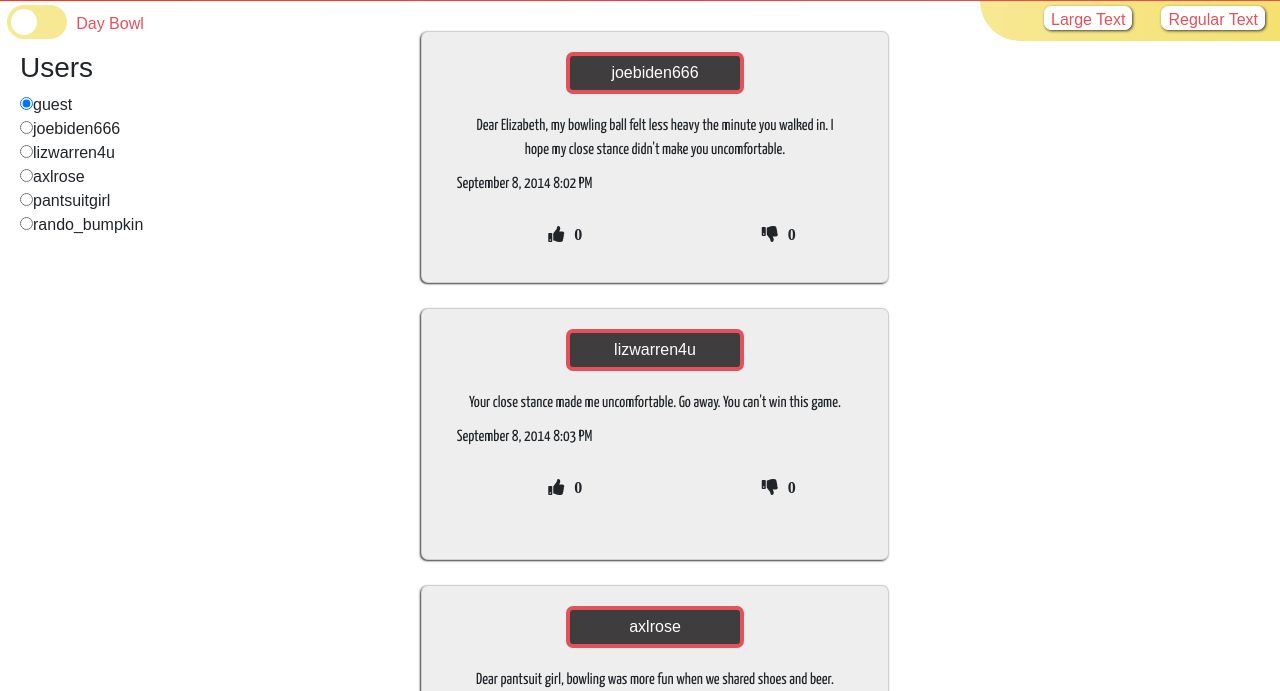
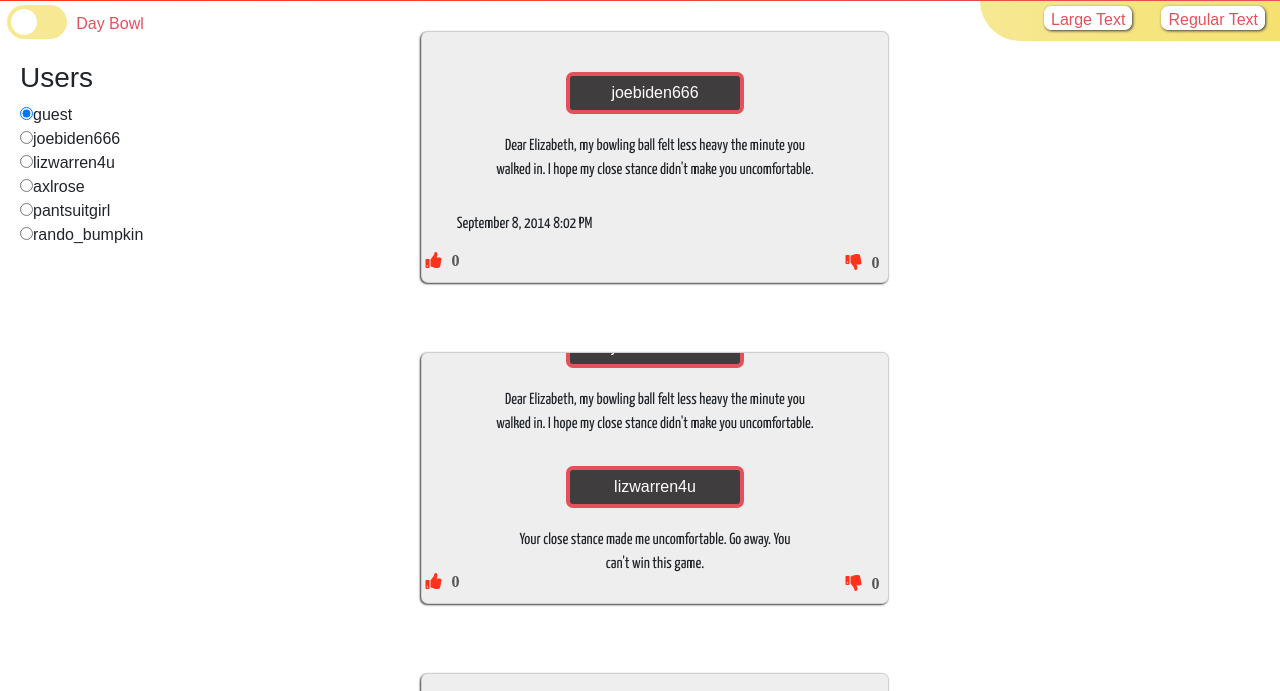
Before and after one commit to nss-evening-cohort-9/chatty-greyjoy, a website built with webpack: page src/index.html in a window 1280 px wide. Shown: the part 109-800 px from the top of the page. Built offline with nearby package versions, Linux system fonts and the light colour scheme; a web font is replaced by a local one.

Commit message:
rebuilding some modules

```diff
--- a/src/javascripts/components/buttonEvents/buttonEvents.js
+++ b/src/javascripts/components/buttonEvents/buttonEvents.js
@@ -1,5 +1,6 @@
 import getMessages from '../getMessages/getMessages';
 import newMessage from '../newMessages/newMessages';
+// import users from '../users/users';
 
 const attachClick = () => {
   document.getElementById('commentSection').addEventListener('keyup', (e) => {
@@ -31,15 +32,19 @@ const btnDivEvents = () => {
   });
 };
 
+// const isChecked = () => {
+//   concat.isChecked = true;
+// };
+
 // -----START listeners for radios---------
 const userListeners = () => {
-  document.getElementById('guest').checked = true;
-  document.getElementById('guest').addEventListener('click', getMessages.domStringBuilder);
-  document.getElementById('joebiden666').addEventListener('click', getMessages.domStringBuilder);
-  document.getElementById('lizwarren4u').addEventListener('click', getMessages.domStringBuilder);
-  document.getElementById('axlrose').addEventListener('click', getMessages.domStringBuilder);
-  document.getElementById('pantsuitgirl').addEventListener('click', getMessages.domStringBuilder);
-  document.getElementById('rando_bumpkin').addEventListener('click', getMessages.domStringBuilder);
+  // document.getElementById('guest').checked = true;
+  // document.getElementById('guest').addEventListener('click', users.userNameDivBuilder);
+  // document.getElementById('joebiden666').addEventListener('click', users.userNameDivBuilder);
+  // document.getElementById('lizwarren4u').addEventListener('click', users.userNameDivBuilder);
+  // document.getElementById('axlrose').addEventListener('click', users.userNameDivBuilder);
+  // document.getElementById('pantsuitgirl').addEventListener('click', users.userNameDivBuilder);
+  // document.getElementById('rando_bumpkin').addEventListener('click', users.userNameDivBuilder);
 };
 // -----END listeners for radios---------
 
--- a/src/javascripts/components/buttonsDiv/buttonsDiv.js
+++ b/src/javascripts/components/buttonsDiv/buttonsDiv.js
@@ -1,32 +1,19 @@
 import util from '../../helpers/util';
 import './buttonsDiv.scss';
-import getMessages from '../getMessages/getMessages';
 import attachEvents from '../buttonEvents/buttonEvents';
 
 const btnDivBuilder = () => {
-  let domString = '';
-  domString += '<div class="d-flex row" id="sizeBtnContainer" data-toggle="buttons">';
-  domString += '    <button class="styleBtn" id="optionLarge">Large Text</button>';
-  domString += '    <button class="styleBtn firstBtnRed" id="optionRegular">Regular Text</button>';
-  domString += '</div>';
-  domString += '<div id="darkOnDiv">';
-  domString += '  <label class="switch">';
-  domString += '    <span id="whichMode" class="midniteBowl otherMode"></span>';
-  domString += '    <input id="darkOn" type="checkbox" for="Night Mode">';
-  domString += '      <span class="slider round"></span>';
-  domString += '  </label>';
-  domString += '</div>';
-  domString += '<div id="sideNav">';
-  domString += '  <h3 id="usersHeader">Users</h3>';
-  domString += '    <ul class="list-unstyled components">';
-  domString += '      <li><input type="radio" name="radio" class="userSelector" value="guest" id="guest">guest</input></li>';
-  domString += '      <li><input type="radio" name="radio" class="userSelector" value="joebiden666" id="joebiden666">joebiden666</input></li>';
-  domString += '      <li><input type="radio" name="radio" class="userSelector" value="lizwarren4u" id="lizwarren4u">lizwarren4u</li>';
-  domString += '      <li><input type="radio" name="radio" class="userSelector" value="axlrose" id="axlrose">axlrose</li>';
-  domString += '      <li><input type="radio" name="radio" class="userSelector" value="pantsuitgirl" id="pantsuitgirl">pantsuitgirl</li>';
-  domString += '      <li><input type="radio" name="radio" class="userSelector" value="rando_bumpkin" id="rando_bumpkin">rando_bumpkin</li>';
-  domString += '    </ul>';
-  domString += ' </div>';
+  const domString = `<div class="d-flex row" id="sizeBtnContainer" data-toggle="buttons">
+                        <button class="styleBtn" id="optionLarge">Large Text</button>
+                        <button class="styleBtn firstBtnRed" id="optionRegular">Regular Text</button>
+                    </div>
+                    <div id="darkOnDiv">
+                      <label class="switch">
+                        <span id="whichMode" class="midniteBowl otherMode"></span>
+                        <input id="darkOn" type="checkbox" for="Night Mode">
+                          <span class="slider round"></span>
+                      </label>
+                    </div>`;
   util.printToDom('btnDivPrint', domString);
   attachEvents.btnDivEvents();
   document.getElementById('darkOn').addEventListener('click', () => {
@@ -42,11 +29,9 @@ const btnDivBuilder = () => {
       whichMode.classList.remove('otherMode');
     }
   });
-  getMessages.printSeedData();
   attachEvents.attachButton();
   attachEvents.attachClick();
   attachEvents.clearButton();
-  attachEvents.userListeners();
 };
 
 export default { btnDivBuilder };
--- a/src/javascripts/components/divDomBuilder/divDomBuilder.js
+++ b/src/javascripts/components/divDomBuilder/divDomBuilder.js
@@ -1,12 +1,27 @@
 import util from '../../helpers/util';
 import buttonsDiv from '../buttonsDiv/buttonsDiv';
+import users from '../users/users';
+
+// -----START listeners for radios---------
+const userListeners = () => {
+  document.getElementById('guest').checked = true;
+  document.getElementById('guest').addEventListener('click', users.userNameDivBuilder);
+  document.getElementById('joebiden666').addEventListener('click', users.userNameDivBuilder);
+  document.getElementById('lizwarren4u').addEventListener('click', users.userNameDivBuilder);
+  document.getElementById('axlrose').addEventListener('click', users.userNameDivBuilder);
+  document.getElementById('pantsuitgirl').addEventListener('click', users.userNameDivBuilder);
+  document.getElementById('rando_bumpkin').addEventListener('click', users.userNameDivBuilder);
+};
+// -----END listeners for radios---------
 
 const bodyDivCaller = () => {
-  let domString = '';
-  domString += '<div id="btnDivPrint"></div>';
-  domString += '<div class="row wrap" id="msgPrintingDiv"></div>';
+  const domString = `<div id="btnDivPrint"></div>
+                     <div id="msgPrintingDiv" class="row wrap"></div>
+                     <div id="radioSideBar"></div>`;
   util.printToDom('bodyDivBuild', domString);
   buttonsDiv.btnDivBuilder();
+  users.radioDivBuilder();
+  userListeners();
 };
 
-export default { bodyDivCaller };
+export default { bodyDivCaller, userListeners };
--- a/src/javascripts/components/getMessages/getMessages.js
+++ b/src/javascripts/components/getMessages/getMessages.js
@@ -1,7 +1,6 @@
 import util from '../../helpers/util';
 import seedData from '../../helpers/data/seedData';
 import './getMessages.scss';
-import $ from '../../../../node_modules/jquery';
 
 let messages = [];
 const getMessages = () => messages;
@@ -13,80 +12,37 @@ const addMessages = (newMessage) => {
   }
 };
 
-const whatever = (e) => {
-  console.error(e);
-};
+const likeIdBuilderArr = [];
 
 const domStringBuilder = () => {
   let domString = '';
-  let deleteId = -1;
-  const idBuilderArr = [];
+  const counter = [];
   messages.forEach((message, i) => {
-    deleteId += 1;
-    messages[deleteId].deleteId = `${deleteId}`;
-    domString += '<div class="col-12">';
-    domString += '  <div class="card col-4 d-flex">';
-    domString += '    <div class="card-body">';
-    const selection = document.getElementById(`${message.username}`);
-    if (message.username === selection.id && selection.checked) {
-      domString += `<div class="userName text-warning">${message.username}</div>`;
-    } else {
-      domString += `<div class="userName">${message.username}</div>`;
-    }
-    domString += `     <div class="cardBody">${message.message}</div>`;
-    domString += `     <div class="timeStamp">${message.timeStamp}</div>`;
-    domString += '     <div " class="timeStamp"></div>';
-    domString += '      <div class="row justify-content-center">';
-    domString += '       <div class="thumbs">';
-    domString += `         <i id="unique${i}"class="likes fa fa-thumbs-up"><span class="numThumb">0</span></i>`;
-    domString += '       </div>';
-    domString += '       <div class="thumbs">';
-    domString += `         <i id="uniquer${i}"class="dislikes fa fa-thumbs-down"><span class="numThumb">0</span></i>`;
-    domString += '       </div>';
-    domString += '      </div>'; // end flex row thumbs div
-    domString += '    </div>';
-    domString += '  </div>';
-    domString += '</div>';
-    idBuilderArr.push(i);
+    domString += `<div class="col-12">
+                    <div class="card col-4 d-flex">
+                      <div class="card-body">
+                      <div id="usersDeleteDiv${counter.length}"></div>
+                        <div class="timeStamp">${message.timeStamp}</div>
+                        <div class="justify-content-center timeStamp"></div>
+                        <div class="row justify-content-center">
+                        </div>
+                      </div>
+                    </div>
+                  </div>
+                  <div class="thumbs">
+                    <i id="unique${i}"class="likes fa fa-thumbs-up"><span class="numThumb">0</span></i>
+                  </div>
+                  <div class="thumbs">
+                    <i id="uniquer${i}"class="dislikes fa fa-thumbs-down"><span class="numThumb">0</span></i>
+                  </div>`;
+    counter.push(1);
+    likeIdBuilderArr.push(i);
   });
-  util.printToDom('msgPrintingDiv', domString); // -------START delete button------------
-  const deleteMessage = (e) => {
-    if (messages[e.target.id].deleteId === e.target.id) {
-      messages.splice(e.target.id, 1);
-    }
-    domStringBuilder();
-  };
-  const deleteArr = document.querySelectorAll('.btn-danger');
-  deleteArr.forEach((button) => {
-    button.addEventListener('click', deleteMessage);
-  }); // -------END delete button------------
-  $('.likes').click((e) => {
-    e.preventDefault();
-    console.error(e);
-    idBuilderArr.forEach((num) => {
-      const theId = `unique${num}`;
-      if (e.target.id === theId) {
-        const likeNum = document.getElementById(theId);
-        const oldNum = likeNum.firstChild.innerHTML;
-        likeNum.firstChild.innerHTML = parseInt(oldNum, 10) + 1;
-      }
-    });
-  });
-  $('.dislikes').click((e) => {
-    e.preventDefault();
-    idBuilderArr.forEach((num) => {
-      const theId = `uniquer${num}`;
-      if (e.target.id === theId) {
-        const dislikeNum = document.getElementById(theId);
-        const oldNum = dislikeNum.firstChild.innerHTML;
-        dislikeNum.firstChild.innerHTML = parseInt(oldNum, 10) + 1;
-      }
-    });
-  });
-  // document.getElementsByClassName('likes').addEventListener('click', whatever);
+  util.printToDom('msgPrintingDiv', domString);
+  return messages;
 };
+
 // --------------Change Font Start------------------
-
 const changeFont = (e) => {
   e.preventDefault();
   const msgDiv = document.getElementById('msgPrintingDiv');
@@ -104,16 +60,13 @@ const myListeners = () => {
 };
 // -----------larger text----------------
 
-const printSeedData = () => {
-  seedData.getSeedData()
-    .then((resp) => {
-      const dataResults = resp.data.messages;
-      messages = dataResults;
-      domStringBuilder();
-    })
-    .catch(err => console.error(err));
-  myListeners();
-};
+const printSeedData = () => seedData.getSeedData()
+  .then((resp) => {
+    const dataResults = resp.data.messages;
+    messages = dataResults;
+    myListeners();
+  })
+  .catch(err => console.error(err));
 
 const clearMessages = () => {
   messages = [];
@@ -126,5 +79,6 @@ export default {
   getMessages,
   addMessages,
   clearMessages,
-  whatever,
+  likeIdBuilderArr,
+  messages,
 };
--- a/src/javascripts/components/getMessages/getMessages.scss
+++ b/src/javascripts/components/getMessages/getMessages.scss
@@ -2,14 +2,6 @@
 
 #msgPrintingDiv {
   margin-top: 140px;
-}
-
-.btn-danger {
-  position: center;
-  z-index: 9999;
-  margin-left: 500%;
-  margin-right: 500%;
-  margin-bottom: 50px;
 }
 
 .card {
@@ -22,55 +14,39 @@
   max-height: 250px;
   overflow: scroll;
   box-shadow: -1px 1px 2px $darkBg;
-  // background-color: white;
   background-color: $cardColor;
   font-family: $fontThm3;
 }
 
-.userName {
-  font-family: $fontThm1;
-  background-color: $darkBg;
-  color: $background;
-  padding: 5px;
-  text-align: center;
-  width: 160px;
-  margin: auto;
-  margin-bottom: 10px;
-  border-radius: 7px;
-  border: 4px solid $bannerColor2;
+.likes,
+.dislikes {
+  position: relative;
+  z-index: 99;
+  color: $bannerColor3;
 }
 
-.cardBody {
-  padding: 10px;
-  text-align: center;
-  overflow: hidden;
+.likes {
+  left: 135px;
+  top: -60px;
+  height: 40px;
 }
+.dislikes {
+  right: 100px;
+  top: -58px;
+  height: 40px;
+}
+  .likes:hover {
+    transform: scale(1.2);
+  }
+  .dislikes:hover {
+    transform: scale(1.2);
+  }
 
-#usersHeader {
-  max-width: 200px;
-}
-
-.likes,
-.dislikes {
-  margin-top: 10px;
-  width: 90px;
-  height: 40px;
-  position: absolute;
-  z-index: 10000;
-}
-
-.fa:hover {
-  transform: scale(1.2);
-}
 .numThumb {
   margin: 10px;
+  color: $darkBg2;
 }
 
 .thumbs {
-  margin: auto;
-  margin-top: 20px;
+  margin:auto;
 }
-
-.components {
-  max-width: 200px;
-}
--- /dev/null
+++ b/src/javascripts/components/likeBtns/likeBtns.scss
@@ -0,0 +1 @@
+@import '../../../styles/colorsAndFonts.scss';
--- a/src/javascripts/components/navBar/navBar.scss
+++ b/src/javascripts/components/navBar/navBar.scss
@@ -36,7 +36,7 @@
 }
 #navBar {
   background-color: $darkBg;
-  z-index: 1;
+  z-index: 100;
 }
 .heartImg {
   height: 100px;
@@ -58,7 +58,7 @@
   font-size: 40px;
   font-family: $fontThm1;
   position: absolute;
-  z-index: 10;
+  z-index: 100;
   left: 120px;
   top: -8px;
   border-bottom: $bannerColor2 solid 2px;
--- /dev/null
+++ b/src/javascripts/components/users/users.js
@@ -0,0 +1,110 @@
+import util from '../../helpers/util';
+import getMessages from '../getMessages/getMessages';
+import './users.scss';
+
+const userNameDivBuilder = () => {
+  const messages = getMessages.domStringBuilder();
+  let domString = '';
+  let deleteId = -1;
+  const counter = [];
+  messages.forEach((message) => {
+    // console.error(message.username);
+    deleteId += 1;
+    messages[deleteId].deleteId = `${deleteId}`;
+    domString += '<div class="card-body">';
+    const selection = document.getElementById(`${message.username}`);
+    console.error(selection.id);
+    if (message.username === selection.id && selection.checked) {
+      domString += `<div class="userName text-warning">${message.username}</div>`;
+    } else {
+      domString += `<div class="userName">${message.username}</div>`;
+    }
+    domString += `<div class="cardBody">${message.message}</div>`;
+    util.printToDom(`usersDeleteDiv${counter.length}`, domString);
+    counter.push(1);
+  });
+  const deleteMessage = (e) => {
+    if (getMessages.messages[e.target.id].deleteId === e.target.id) {
+      getMessages.messages.splice(e.target.id, 1);
+    }
+  };
+  const deleteArr = document.querySelectorAll('.btn-danger');
+  deleteArr.forEach((button) => {
+    button.addEventListener('click', deleteMessage);
+  }); // -------END delete button------------
+};
+
+// sideBar for User Names
+const radioDivBuilder = () => {
+  const domString = `<div id="sideNav">
+  <h3 id="usersHeader">Users</h3>
+    <ul class="list-unstyled components">
+      <li><input type="radio" name="radio" class="userSelector userRadio" value="guest" id="guest">guest</input></li>
+      <li><input type="radio" name="radio" class="userSelector userRadio" value="joebiden666" id="joebiden666">joebiden666</input></li>
+      <li><input type="radio" name="radio" class="userSelector userRadio" value="lizwarren4u" id="lizwarren4u">lizwarren4u</li>
+      <li><input type="radio" name="radio" class="userSelector userRadio" value="axlrose" id="axlrose">axlrose</li>
+      <li><input type="radio" name="radio" class="userSelector userRadio" value="pantsuitgirl" id="pantsuitgirl">pantsuitgirl</li>
+      <li><input type="radio" name="radio" class="userSelector userRadio" value="rando_bumpkin" id="rando_bumpkin">rando_bumpkin</li>
+    </ul>
+  </div>`;
+  util.printToDom('radioSideBar', domString);
+};
+
+// -----START listeners for radios---------
+// const userListeners = () => {
+//   document.getElementById('guest').checked = true;
+//   document.getElementById('guest').addEventListener('click', userNameDivBuilder);
+//   document.getElementById('joebiden666').addEventListener('click', userNameDivBuilder);
+//   document.getElementById('lizwarren4u').addEventListener('click', userNameDivBuilder);
+//   document.getElementById('axlrose').addEventListener('click', userNameDivBuilder);
+//   document.getElementById('pantsuitgirl').addEventListener('click', userNameDivBuilder);
+//   document.getElementById('rando_bumpkin').addEventListener('click', userNameDivBuilder);
+// };
+// -----END listeners for radios---------
+
+// const domStringBuilder = () => {
+//   let domString = '';
+//   let deleteId = -1;
+//   messages.forEach((message, i) => {
+//     deleteId += 1;
+//     messages[deleteId].deleteId = `${deleteId}`;
+//     domString += '<div class="col-12">';
+//     domString += '  <div class="card col-4 d-flex">';
+//     domString += '    <div class="card-body">';
+//     const selection = document.getElementById(`${message.username}`);
+//     if (message.username === selection.id && selection.checked) {
+//       domString += `<div class="userName text-warning">${message.username}</div>`;
+//     } else {
+//       domString += `<div class="userName">${message.username}</div>`;
+//     }
+//     domString += `     <div class="cardBody">${message.message}</div>`;
+//     domString += `     <div class="timeStamp">${message.timeStamp}</div>`;
+//     domString += '     <div " class="justify-content-center timeStamp"></div>';
+//     domString += '      <div class="row justify-content-center">';
+//     domString += '      </div>'; // end flex row thumbs div
+//     domString += '    </div>';
+//     domString += '  </div>';
+//     domString += '</div>';
+//     domString += '       <div class="thumbs">';
+//     domString += `<i id="unique${i}"class="likes fa fa-thumbs-up"><span
+// class="numThumb">0</span></i>`;
+//     domString += '       </div>';
+//     domString += '       <div class="thumbs">';
+//     domString += `<i id="uniquer${i}"class="dislikes fa fa-thumbs-down"><span
+// class="numThumb">0</span></i>`;
+//     domString += '       </div>';
+//     likeIdBuilderArr.push(i);
+//   });
+//   util.printToDom('msgPrintingDiv', domString);
+//   const deleteMessage = (e) => {
+//     if (messages[e.target.id].deleteId === e.target.id) {
+//       messages.splice(e.target.id, 1);
+//     }
+//   };
+//   const deleteArr = document.querySelectorAll('.btn-danger');
+//   deleteArr.forEach((button) => {
+//     button.addEventListener('click', deleteMessage);
+//   }); // -------END delete button------------
+// };
+
+export default { radioDivBuilder, userNameDivBuilder };
--- /dev/null
+++ b/src/javascripts/components/users/users.scss
@@ -0,0 +1,42 @@
+@import '../../../styles/colorsAndFonts.scss';
+
+#sideNav {
+  position: fixed;
+  top: 150px;
+  z-index: 99;
+}
+
+.btn-danger {
+  // position: center;
+  z-index: 9999;
+  margin-left: 500%;
+  margin-right: 500%;
+  margin-bottom: 50px;
+}
+
+.userName {
+  font-family: $fontThm1;
+  background-color: $darkBg;
+  color: $background;
+  padding: 5px;
+  text-align: center;
+  width: 160px;
+  margin: auto;
+  margin-bottom: 10px;
+  border-radius: 7px;
+  border: 4px solid $bannerColor2;
+}
+
+.cardBody {
+  padding: 10px;
+  text-align: center;
+  overflow: hidden;
+}
+
+#usersHeader {
+  max-width: 200px;
+}
+
+.components {
+  max-width: 200px;
+}
```
Also changed, not shown: src/index.html (+2 -0 lines), src/javascripts/components/likeBtns/likeBtns.js (added, +29 -0 lines), src/javascripts/components/navBar/navBar.js (deleted, +0 -35 lines), src/javascripts/main.js (+17 -0 lines).
